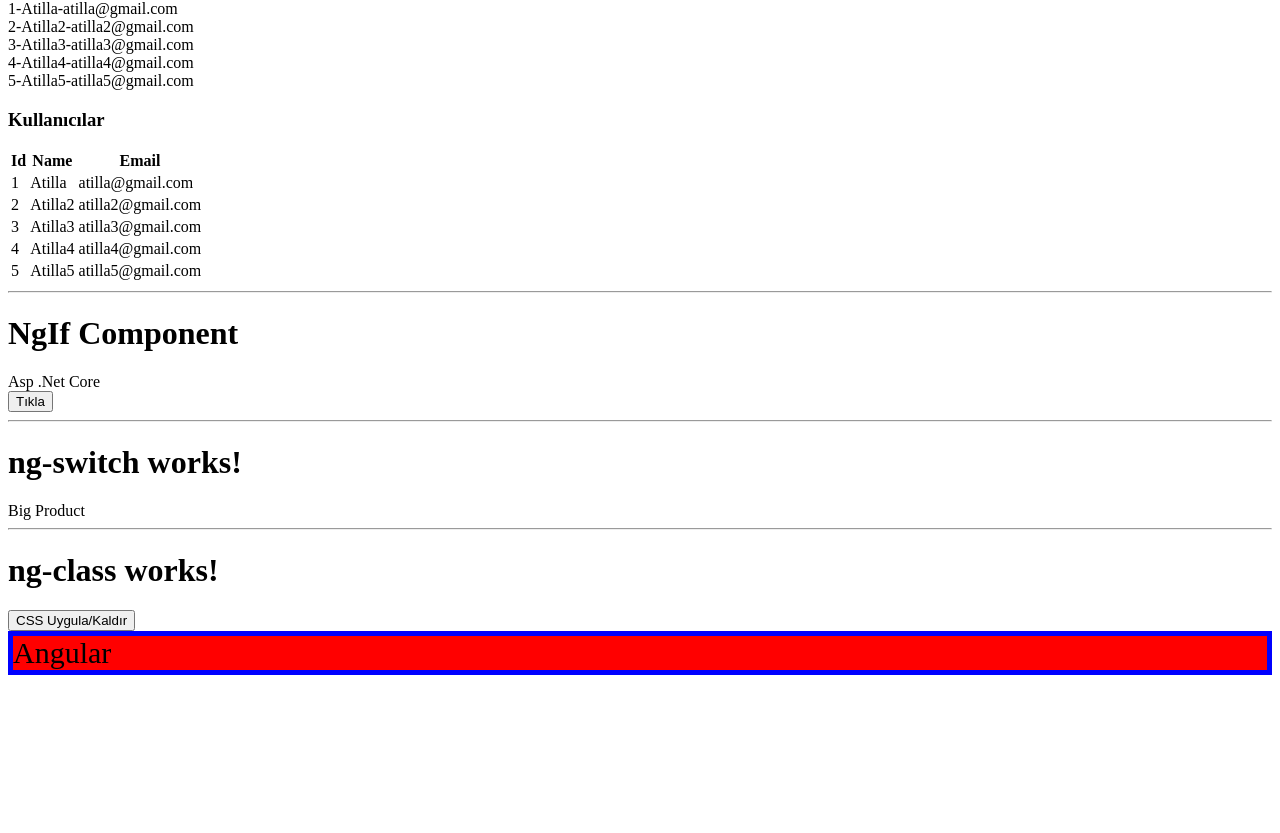
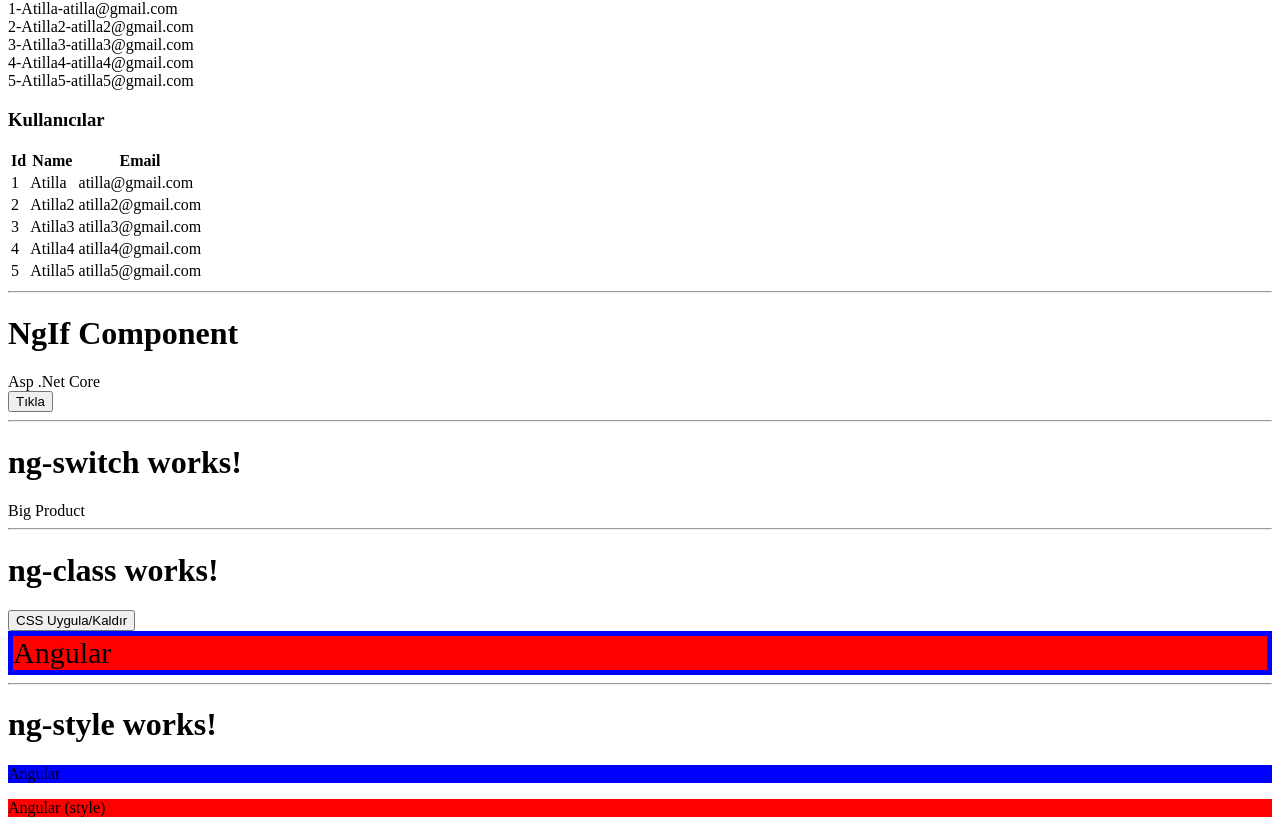
Before and after one commit to atillakalay/TurkcellAngularCourse, an Angular app in the folder angularapp/: page / in a window 1280 px wide. Shown: the part 316-1149 px from the top of the page. Before the commit the page ends 999 px from the top, so only its background shows below. Built offline with nearby package versions, Linux system fonts and the light colour scheme.

Commit message:
NgStyle Directive lesson completed.

```diff
--- a/angularapp/src/app/app.component.html
+++ b/angularapp/src/app/app.component.html
@@ -8,3 +8,5 @@
 <app-ng-switch></app-ng-switch>
 <hr>
 <app-ng-class></app-ng-class>
+<hr>
+<app-ng-style></app-ng-style>
--- a/angularapp/src/app/app.module.ts
+++ b/angularapp/src/app/app.module.ts
@@ -7,6 +7,7 @@ import { NgforComponent } from './directive/ngfor/ngfor.component';
 import { NgIfComponent } from './directive/ng-if/ng-if.component';
 import { NgSwitchComponent } from './directive/ng-switch/ng-switch.component';
 import { NgClassComponent } from './directive/ng-class/ng-class.component';
+import { NgStyleComponent } from './directive/ng-style/ng-style.component';
 
 @NgModule({
   declarations: [
@@ -14,7 +15,8 @@ import { NgClassComponent } from './directive/ng-class/ng-class.component';
     NgforComponent,
     NgIfComponent,
     NgSwitchComponent,
-    NgClassComponent
+    NgClassComponent,
+    NgStyleComponent
   ],
   imports: [
     BrowserModule,
--- /dev/null
+++ b/angularapp/src/app/directive/ng-style/ng-style.component.html
@@ -0,0 +1,4 @@
+<h1>ng-style works!</h1>
+
+<p [ngStyle]="{'background-color':number>10 ? 'red':'blue'}">Angular</p>
+<p [ngStyle]="style">Angular (style)</p>
--- /dev/null
+++ b/angularapp/src/app/directive/ng-style/ng-style.component.ts
@@ -0,0 +1,13 @@
+import { Component } from '@angular/core';
+
+@Component({
+  selector: 'app-ng-style',
+  templateUrl: './ng-style.component.html',
+  styleUrls: ['./ng-style.component.css']
+})
+export class NgStyleComponent {
+
+  style:any={'background-color':'red'}
+
+  number = 10
+}
```
Also changed, not shown: angularapp/src/app/directive/ng-style/ng-style.component.css (added), 1 other file (tests, documents, lock files or other folders).
